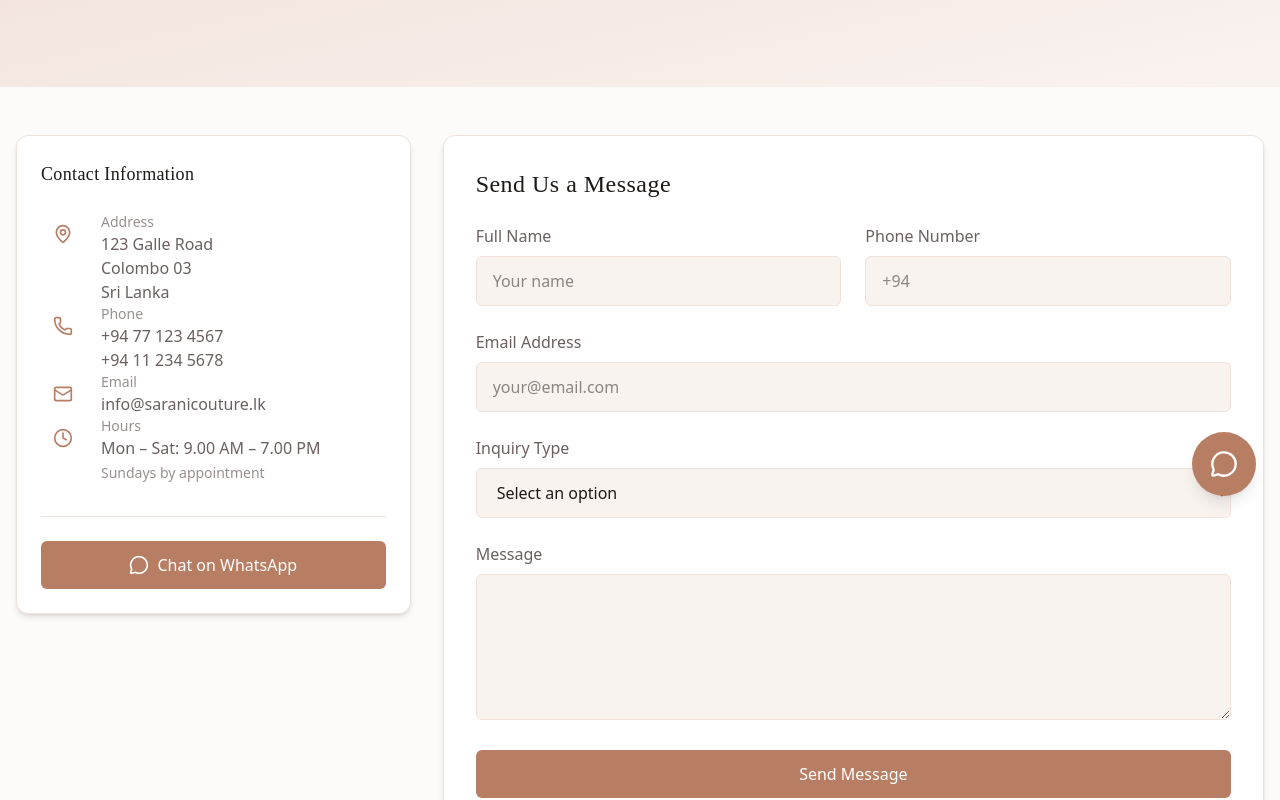
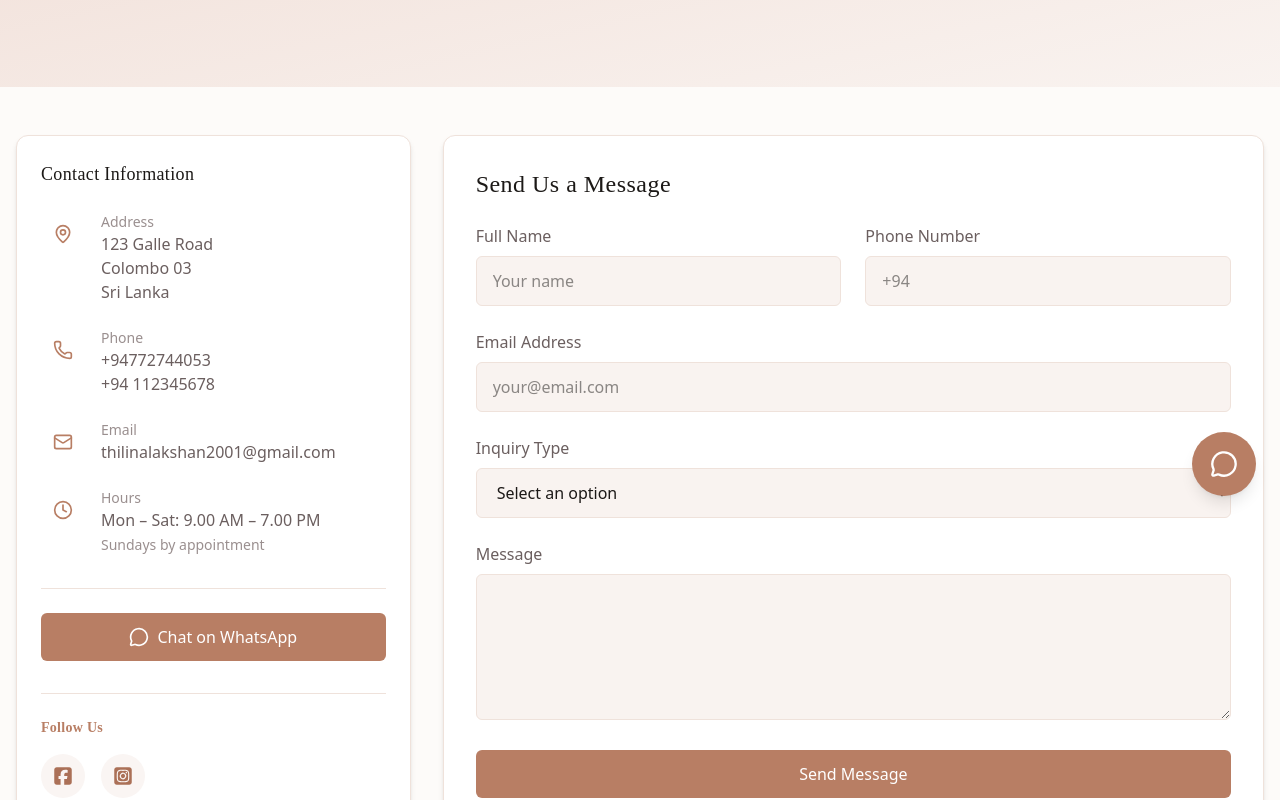
Before and after one commit to ZentroThread/Client_frontend, a React (Vite) app: page /contact in a window 1280 px wide. Shown: the part 280-1080 px from the top of the page. Built offline with nearby package versions, Linux system fonts and the light colour scheme; no server answers.

Commit message:
feat: integrate contact constants for dynamic WhatsApp links across components

```diff
--- /dev/null
+++ b/src/constants/contact.ts
@@ -0,0 +1,8 @@
+export const contacts = {
+  email: 'thilinalakshan2001@gmail.com',
+  phone: '94772744053',
+  facebook: 'https://web.facebook.com/hirusandubridalwear',
+  instagram: 'https://www.instagram.com/G5F5o',
+}
+
+export const address = "No.02 ,Shanthi Road,Gampaha,Sri Lanka";
--- a/src/pages/About.tsx
+++ b/src/pages/About.tsx
@@ -4,6 +4,7 @@ import Jewelry from '../assets/home/jewelry.jpg';
 import saree from '../assets/home/sare.jpg'
 import nilame from '../assets/home/nilame.jpg'
 import hero2 from '../assets/home/hero3.jpg'
+import {contacts} from '@/constants/contact'
 
 export default function About() {
   return (
@@ -183,7 +184,7 @@ export default function About() {
 
           <div className="flex flex-col sm:flex-row gap-4 justify-center">
             <a
-              href="https://wa.me/94771234567"
+              href={`https://wa.me/${contacts.phone}`}
               className="bg-[#25D366] text-white px-8 py-3 rounded-md hover:opacity-90"
             >
               Book an Appointment
--- a/src/pages/Contact.tsx
+++ b/src/pages/Contact.tsx
@@ -1,12 +1,47 @@
 import { MapPin, Phone, Mail, Clock, MessageCircle } from "lucide-react";
+import { FaSquareFacebook, FaSquareInstagram } from "react-icons/fa6";
+import { contacts } from "@/constants/contact";
 
 function Contact() {
   return (
     <div className="min-h-screen bg-(--bg-primary)">
-      {/* Header */}
-      <div className="md:py-24 bg-linear-to-br from-(--accent-beige) to-(--surface-elevated) border-t border-(--border-soft) py-16">
+
+      {/* ================= HEADER ================= */}
+      <Header />
+
+      {/* ================= CONTENT ================= */}
+      <div className="max-w-7xl mx-auto px-4 py-12">
+        <div className="grid lg:grid-cols-3 gap-8">
+
+          {/* Contact Info */}
+          <ContactInfo />
+
+          {/* Form + Map */}
+          <div className="lg:col-span-2 space-y-8">
+            <ContactForm />
+            <LocationMap />
+          </div>
+
+        </div>
+      </div>
+
+    </div>
+  );
+}
+
+export default Contact;
+
+
+
+/* =====================================================
+   HEADER
+===================================================== */
+
+function Header() {
+  return (
+    <div className="md:py-24 py-16 bg-linear-to-br from-(--accent-beige) to-(--surface-elevated) border-t border-(--border-soft)">
       <div className="max-w-7xl mx-auto px-4 text-center text-(--brand-secondary)">
-          <h1 className="text-4xl md:text-5xl  mb-4 font-serif">
+        <h1 className="text-4xl md:text-5xl font-serif mb-4">
           Get In Touch
         </h1>
         <p className="text-lg">
@@ -14,26 +49,36 @@ function Contact() {
         </p>
       </div>
     </div>
+  );
+}
 
-      <div className="max-w-7xl mx-auto px-4 py-12">
-        <div className="grid grid-cols-1 lg:grid-cols-3 gap-8">
-          {/* Contact Info */}
+
+
+/* =====================================================
+   CONTACT INFO
+===================================================== */
+
+function ContactInfo() {
+  return (
     <div className="space-y-6">
+
       <div className="bg-(--surface) rounded-xl p-6 border border-(--border-soft) shadow-md">
         <h3 className="text-lg font-serif text-(--text-primary) mb-6">
           Contact Information
         </h3>
+
+        <div className="space-y-6">
 
           <InfoItem icon={MapPin} title="Address">
             123 Galle Road <br /> Colombo 03 <br /> Sri Lanka
           </InfoItem>
 
           <InfoItem icon={Phone} title="Phone">
-                +94 77 123 4567 <br /> +94 11 234 5678
+            +{contacts.phone} <br /> +94 112345678
           </InfoItem>
 
           <InfoItem icon={Mail} title="Email">
-                info@saranicouture.lk
+            {contacts.email}
           </InfoItem>
 
           <InfoItem icon={Clock} title="Hours">
@@ -43,9 +88,12 @@ function Contact() {
             </span>
           </InfoItem>
 
+        </div>
+
+        {/* WhatsApp */}
         <div className="mt-8 pt-6 border-t border-(--border-soft)">
           <a
-                  href="https://wa.me/94771234567"
+            href={`https://wa.me/${contacts.phone}`}
             target="_blank"
             className="flex items-center justify-center gap-2 bg-(--brand-primary) text-white py-3 rounded-md hover:bg-(--accent-gold) transition"
           >
@@ -53,25 +101,66 @@ function Contact() {
             Chat on WhatsApp
           </a>
         </div>
+
+        {/* Social Media */}
+        <SocialMedia />
+
+      </div>
+
+    </div>
+  );
+}
+
+
+function SocialMedia() {
+  return (
+    <div className="mt-8 pt-6 border-t border-(--border-soft)">
+      <h4 className="text-sm font-semibold text-(--brand-primary) mb-4">
+        Follow Us
+      </h4>
+
+      <div className="flex gap-4">
+
+        <a
+          href={contacts.facebook}
+          target="_blank"
+          className="p-3 text-(--brand-secondary) rounded-full bg-(--bg-muted) hover:bg-blue-300 hover:text-white transition"
+        >
+          <FaSquareFacebook size={20} />
+        </a>
+
+        <a
+          href={contacts.instagram}
+          target="_blank"
+          className="p-3 text-(--brand-secondary) rounded-full bg-(--bg-muted) hover:bg-pink-200 hover:text-white transition"
+        >
+          <FaSquareInstagram size={20} />
+        </a>
+
       </div>
     </div>
+  );
+}
 
-          {/* Form + Map */}
-          <div className="lg:col-span-2 space-y-8">
-            {/* Form */}
+
+function ContactForm() {
+  return (
     <div className="bg-(--surface) p-8 rounded-xl border border-(--border-soft) shadow-md">
       <h3 className="text-2xl font-serif text-(--text-primary) mb-6">
         Send Us a Message
       </h3>
 
       <form className="space-y-6">
+
         <div className="grid sm:grid-cols-2 gap-6">
           <Input label="Full Name" placeholder="Your name" />
           <Input label="Phone Number" placeholder="+94" />
         </div>
 
         <Input label="Email Address" placeholder="your@email.com" />
+
         <Select label="Inquiry Type" />
+
         <Textarea label="Message" />
 
         <button className="w-full bg-(--brand-primary) text-white py-3 rounded-md hover:bg-(--accent-gold) transition">
@@ -81,23 +170,32 @@ function Contact() {
         <p className="text-center text-sm text-(--text-muted)">
           We'll get back to you within 24 hours
         </p>
+
       </form>
     </div>
+  );
+}
 
-            {/* Map */}
+
+function LocationMap() {
+  return (
     <div className="bg-(--surface) border border-(--border-soft) rounded-xl overflow-hidden shadow-md">
+
       <iframe
         className="w-full h-72"
         loading="lazy"
         src="https://www.google.com/maps?q=Galle+Road+Colombo+03&output=embed"
       />
+
       <div className="p-6">
         <h3 className="font-serif text-(--text-primary) mb-2">
           Visit Our Showroom
         </h3>
+
         <p className="text-(--text-secondary) text-sm mb-4">
           Experience our collections in person.
         </p>
+
         <a
           href="https://maps.google.com/?q=Galle+Road+Colombo+03"
           target="_blank"
@@ -106,24 +204,25 @@ function Contact() {
           Get Directions →
         </a>
       </div>
-            </div>
-          </div>
-        </div>
-      </div>
+
     </div>
   );
 }
 
-/* Reusable Components */
 function InfoItem({ icon: Icon, title, children }: any) {
   return (
     <div className="flex gap-4">
       <div className="p-3 rounded-full">
         <Icon className="h-5 w-5 text-(--brand-primary)" />
       </div>
+
       <div>
-        <p className="text-sm text-(--text-muted)">{title}</p>
-        <p className="text-(--text-secondary)">{children}</p>
+        <p className="text-sm text-(--text-muted)">
+          {title}
+        </p>
+        <p className="text-(--text-secondary)">
+          {children}
+        </p>
       </div>
     </div>
   );
@@ -136,15 +235,17 @@ function Input({ label, placeholder }: any) {
       <label className="block mb-2 text-(--text-secondary)">
         {label}
       </label>
+
       <input
+        placeholder={placeholder}
         className="w-full px-4 py-3 rounded-md border border-(--border-soft) bg-(--surface-elevated)
         focus:ring-2 focus:ring-(--brand-primary) focus:border-transparent
         hover:border-(--brand-primary) outline-none transition"
-        placeholder={placeholder}
       />
     </div>
   );
 }
+
 
 function Select({ label }: any) {
   return (
@@ -152,8 +253,11 @@ function Select({ label }: any) {
       <label className="block mb-2 text-(--text-secondary)">
         {label}
       </label>
-      <select className="w-full px-4 py-3 rounded-md border border-(--border-soft) bg-(--surface-elevated)
-      hover:border-(--brand-primary) transition">
+
+      <select
+        className="w-full px-4 py-3 rounded-md border border-(--border-soft) bg-(--surface-elevated)
+        hover:border-(--brand-primary) transition"
+      >
         <option>Select an option</option>
         <option>Bridal Sarees</option>
         <option>Jewelry</option>
@@ -164,20 +268,21 @@ function Select({ label }: any) {
   );
 }
 
+
 function Textarea({ label }: any) {
   return (
     <div>
       <label className="block mb-2 text-(--text-secondary)">
         {label}
       </label>
+
       <textarea
         rows={5}
         className="w-full px-4 py-3 rounded-md border border-(--border-soft) bg-(--surface-elevated)
-        focus:ring-2 focus:ring-(--brand-primary) hover:border-(--brand-primary)
+        focus:ring-2 focus:ring-(--brand-primary)
+        hover:border-(--brand-primary)
         outline-none transition"
       />
     </div>
   );
 }
-
-export default Contact;
--- a/src/pages/Home.tsx
+++ b/src/pages/Home.tsx
@@ -11,6 +11,7 @@ import lehanga2 from '../assets/social/lehanga2.jpg'
 import sarre1 from '../assets/social/saree.jpg'
 import lehanga3 from "../assets/items/lehanga3.jpg"
 import { useGetAllAttiresForAllTenants } from '@/hooks/attires/useGetAllAttiresForAllTenants ';
+import {contacts} from '@/constants/contact'
 
 const featuredCategories = [
   {
@@ -145,7 +146,7 @@ export default function Home() {
 
               {/* WhatsApp Button */}
               <a
-                href="https://wa.me/94771234567"
+                href={`https://wa.me/${contacts.phone}`}
                 target="_blank"
                 rel="noopener noreferrer"
                 className="
@@ -386,7 +387,7 @@ export default function Home() {
 
           {/* WhatsApp Button */}
           <a
-            href="https://wa.me/94771234567"
+            href={`https://wa.me/${contacts.phone}`}
             target="_blank"
             rel="noopener noreferrer"
             className="
--- a/src/pages/ProductDetails.tsx
+++ b/src/pages/ProductDetails.tsx
@@ -16,6 +16,7 @@ import useWishlist from '@/components/atoms/WishListContext';
 import { useGetAttireById, useCheckAttireAvailability } from '@/hooks/attires/useAttire';
 
 import nilameSuitImage from '../assets/items/nilame1.jpeg';
+import {contacts} from '@/constants/contact'
 
 const fallbackProduct = {
   name: 'Traditional Attire',
@@ -196,7 +197,7 @@ export function ProductDetails() {
           {/* ACTIONS */}
           <div className="space-y-3">
             <a
-              href="https://wa.me/94771234567"
+              href={`https://wa.me/${contacts.phone}`}
               className="w-full flex justify-center gap-2 bg-[#25D366] text-white py-4 rounded-lg font-medium shadow-md hover:bg-[#1ebe5a] transition-all"
             >
               <MessageCircle />
```
Lines whose indentation alone changed are shown as unchanged.
